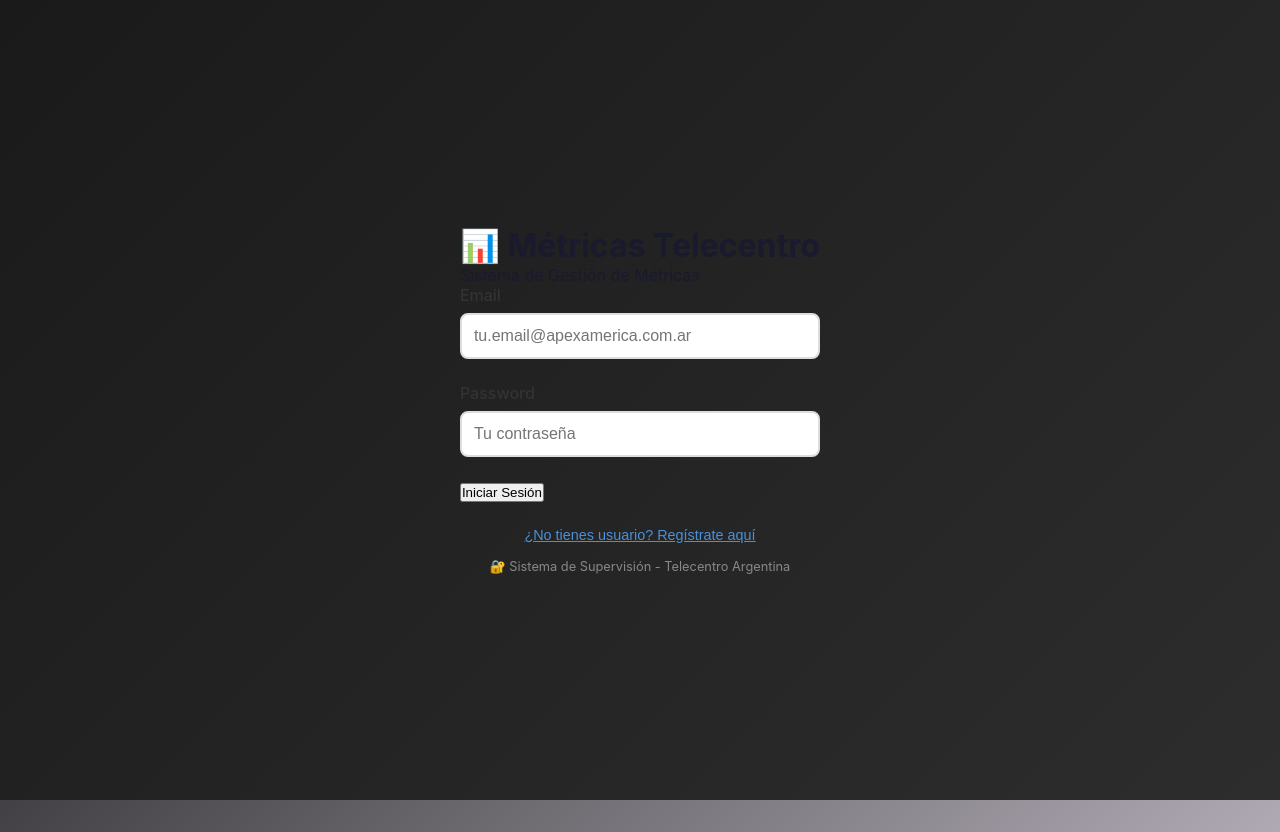
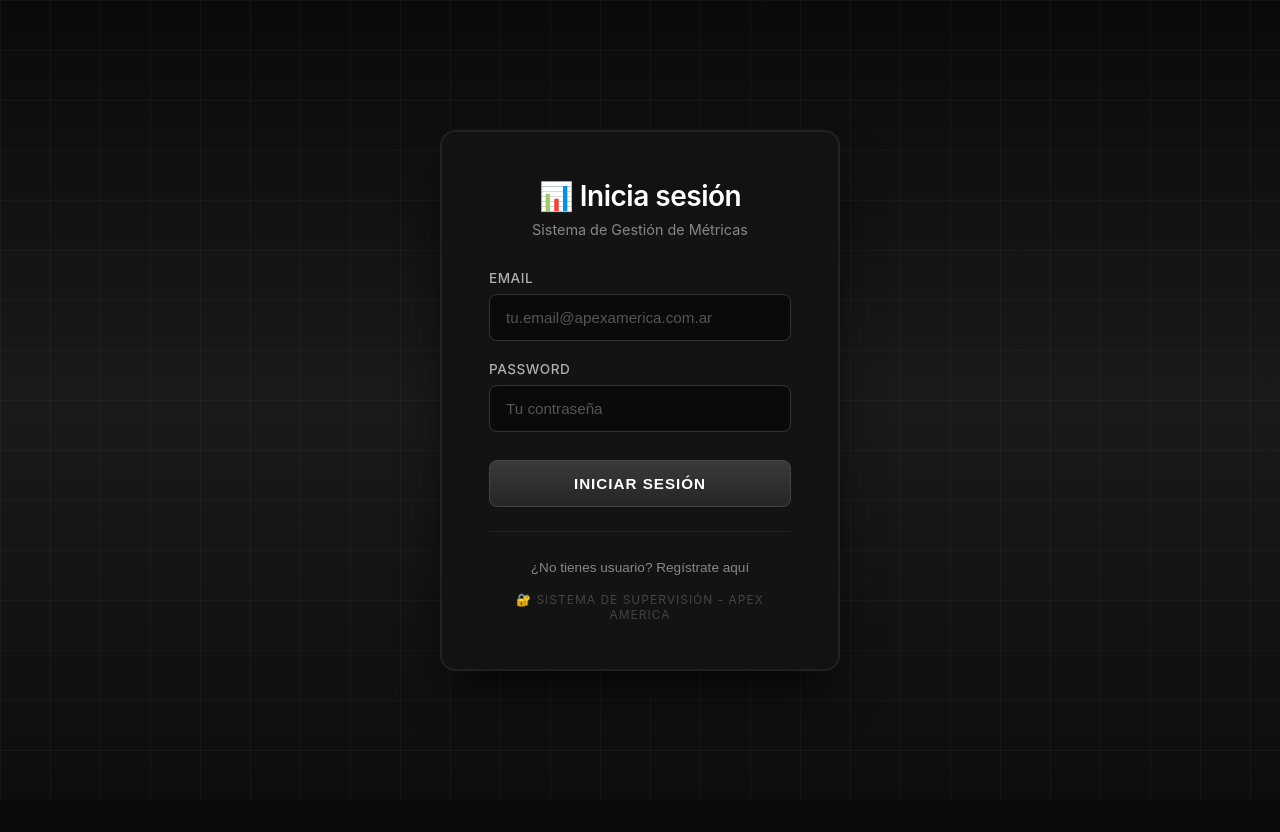
Before and after one commit to Arzeninho/Simulador-de-Metricas, a React (Vite) app in the folder simulador-metricas-telecentro/: page / in a window 1280 px wide. Built offline with nearby package versions, Linux system fonts and the light colour scheme.

Commit message:
Actualizo configuración API

```diff
--- a/simulador-metricas-telecentro/index.html
+++ b/simulador-metricas-telecentro/index.html
@@ -2,9 +2,9 @@
 <html lang="es">
   <head>
     <meta charset="UTF-8" />
-    <link rel="icon" type="image/svg+xml" href="/vite.svg" />
+    <link rel="icon" type="image/x-icon" href="/favicon.ico" />
     <meta name="viewport" content="width=device-width, initial-scale=1.0" />
-    <title>Simulador de Métricas - Telecentro Argentina</title>
+    <title>Simulador de Métricas - Apex America</title>
   </head>
   <body>
     <div id="root"></div>
--- a/simulador-metricas-telecentro/src/App.css
+++ b/simulador-metricas-telecentro/src/App.css
@@ -3,113 +3,363 @@
   padding-bottom: 2rem;
 }
 
-/* Login Styles */
+/* Login Styles - Dark Theme (Black/Gray) */
 .login-container {
   min-height: 100vh;
   display: flex;
   align-items: center;
   justify-content: center;
-  background: linear-gradient(135deg, #1a1a1a 0%, #2d2d2d 100%);
+  background: linear-gradient(180deg, #0a0a0a 0%, #1a1a1a 50%, #0d0d0d 100%);
+  position: relative;
+  overflow: hidden;
 }
 
-.login-card {
-  background: white;
+/* Subtle grid pattern */
+.login-container::before {
+  content: '';
+  position: absolute;
+  top: 0;
+  left: 0;
+  right: 0;
+  bottom: 0;
+  background-image:
+    linear-gradient(rgba(255, 255, 255, 0.03) 1px, transparent 1px),
+    linear-gradient(90deg, rgba(255, 255, 255, 0.03) 1px, transparent 1px);
+  background-size: 50px 50px;
+  pointer-events: none;
+}
+
+.login-box {
+  background: rgba(20, 20, 20, 0.95);
+  backdrop-filter: blur(20px);
+  -webkit-backdrop-filter: blur(20px);
+  border: 1px solid rgba(255, 255, 255, 0.08);
+  border-radius: 16px;
   padding: 3rem;
-  border-radius: 1rem;
-  box-shadow: 0 20px 60px rgba(0, 0, 0, 0.3);
   width: 100%;
   max-width: 400px;
+  box-shadow:
+    0 25px 50px -12px rgba(0, 0, 0, 0.8),
+    0 0 0 1px rgba(255, 255, 255, 0.05) inset;
+  position: relative;
+  z-index: 1;
 }
 
-.login-card h2 {
+.login-header {
   text-align: center;
-  color: #1a1a1a;
-  margin-bottom: 0.5rem;
-  font-size: 1.8rem;
-}
-
-.login-subtitle {
-  text-align: center;
-  color: #666;
   margin-bottom: 2rem;
 }
 
-.form-group {
-  margin-bottom: 1.5rem;
+.login-header h1 {
+  color: #ffffff;
+  font-size: 1.75rem;
+  font-weight: 600;
+  margin-bottom: 0.5rem;
+  letter-spacing: -0.5px;
 }
 
-.form-group label {
+.login-header p {
+  color: #888888;
+  font-size: 0.9rem;
+}
+
+.login-form .form-group {
+  margin-bottom: 1.25rem;
+}
+
+.login-form .form-group label {
   display: block;
   margin-bottom: 0.5rem;
-  color: #333;
+  color: #b0b0b0;
   font-weight: 500;
+  font-size: 0.85rem;
+  text-transform: uppercase;
+  letter-spacing: 0.5px;
 }
 
-.form-group input {
+.login-form .form-group input {
   width: 100%;
-  padding: 0.75rem;
-  border: 2px solid #ddd;
-  border-radius: 0.5rem;
-  font-size: 1rem;
-  transition: border-color 0.3s;
+  padding: 0.875rem 1rem;
+  border: 1px solid #333333;
+  border-radius: 8px;
+  background: #0a0a0a;
+  color: #ffffff;
+  font-size: 0.95rem;
+  transition: all 0.2s ease;
   box-sizing: border-box;
 }
 
-.form-group input:focus {
-  outline: none;
-  border-color: #4a90d9;
+.login-form .form-group input::placeholder {
+  color: #555555;
 }
 
-.form-group input.input-error {
-  border-color: #ff4a4a;
-  background-color: rgba(255, 74, 74, 0.1);
+.login-form .form-group input:focus {
+  outline: none;
+  border-color: #666666;
+  background: #111111;
+  box-shadow: 0 0 0 3px rgba(255, 255, 255, 0.05);
 }
 
-.error-text {
-  color: #ff4a4a;
-  font-size: 0.85rem;
-  margin-top: 0.25rem;
-  display: block;
+.btn-login {
+  width: 100%;
+  padding: 0.875rem 1.5rem;
+  background: linear-gradient(180deg, #3a3a3a 0%, #252525 100%);
+  color: #ffffff;
+  border: 1px solid #444444;
+  border-radius: 8px;
+  font-size: 0.95rem;
+  font-weight: 600;
+  cursor: pointer;
+  transition: all 0.2s ease;
+  margin-top: 0.5rem;
+  text-transform: uppercase;
+  letter-spacing: 1px;
 }
 
-.btn-primary {
-  width: 100%;
-  padding: 1rem;
-  background: linear-gradient(135deg, #4a90d9 0%, #357abd 100%);
-  color: white;
-  border: none;
-  border-radius: 0.5rem;
-  font-size: 1rem;
-  font-weight: 600;
-  cursor: pointer;
-  transition: transform 0.2s, box-shadow 0.2s;
+.btn-login:hover {
+  background: linear-gradient(180deg, #454545 0%, #2a2a2a 100%);
+  border-color: #555555;
+  transform: translateY(-1px);
+  box-shadow: 0 4px 12px rgba(0, 0, 0, 0.4);
 }
 
-.btn-primary:hover {
-  transform: translateY(-2px);
-  box-shadow: 0 4px 12px rgba(74, 144, 217, 0.4);
+.btn-login:active {
+  transform: translateY(0);
 }
 
-.btn-primary:disabled {
-  opacity: 0.6;
+.btn-login:disabled {
+  background: #1a1a1a;
+  color: #555555;
+  border-color: #333333;
   cursor: not-allowed;
   transform: none;
-}
-
-.error-message {
-  background: #fee;
-  color: #c33;
-  padding: 0.75rem;
-  border-radius: 0.5rem;
-  margin-bottom: 1rem;
-  text-align: center;
 }
 
 .login-footer {
   text-align: center;
   margin-top: 1.5rem;
-  color: #666;
+  padding-top: 1.5rem;
+  border-top: 1px solid #222222;
+}
+
+.login-footer button {
+  background: none;
+  border: none;
+  color: #888888;
+  cursor: pointer;
+  font-size: 0.85rem;
+  transition: color 0.2s ease;
+}
+
+.login-footer button:hover {
+  color: #bbbbbb;
+}
+
+.login-footer p {
+  color: #444444;
+  font-size: 0.75rem;
+  margin-top: 1rem;
+  text-transform: uppercase;
+  letter-spacing: 1px;
+}
+
+.error-message {
+  background: rgba(220, 53, 69, 0.1);
+  border: 1px solid rgba(220, 53, 69, 0.3);
+  color: #dc3545;
+  padding: 0.75rem 1rem;
+  border-radius: 8px;
+  margin-bottom: 1rem;
+  text-align: center;
+  font-size: 0.85rem;
+}
+
+/* Dashboard & Main Content - Dark Theme */
+.dashboard-container {
+  background: #0a0a0a;
+  min-height: calc(100vh - 70px);
+  padding: 1.5rem;
+}
+
+.dashboard-title {
+  color: #ffffff;
+  font-size: 1.5rem;
+  font-weight: 600;
+  margin-bottom: 1.5rem;
+}
+
+/* Cards and Containers */
+.card {
+  background: #1e1e1e;
+  border: 1px solid #333333;
+  border-radius: 12px;
+  padding: 1.5rem;
+  margin-bottom: 1rem;
+  box-shadow: 0 4px 6px rgba(0, 0, 0, 0.3);
+}
+
+.card-title {
+  color: #e0e0e0;
+  font-size: 1.1rem;
+  font-weight: 600;
+  margin-bottom: 1rem;
+  padding-bottom: 0.75rem;
+  border-bottom: 1px solid #333333;
+}
+
+/* Tables - Dark Theme */
+table {
+  width: 100%;
+  border-collapse: collapse;
+  background: #1e1e1e;
+  border-radius: 12px;
+  overflow: hidden;
+}
+
+thead {
+  background: #252525;
+}
+
+th {
+  color: #b0b0b0;
+  font-weight: 600;
+  text-transform: uppercase;
+  font-size: 0.75rem;
+  letter-spacing: 0.5px;
+  padding: 1rem;
+  text-align: left;
+  border-bottom: 2px solid #333333;
+}
+
+td {
+  color: #e0e0e0;
+  padding: 0.875rem 1rem;
+  border-bottom: 1px solid #2a2a2a;
+}
+
+tbody tr:hover {
+  background: #252525;
+}
+
+/* Header - Dark Theme */
+.header {
+  background: #0d0d0d;
+  border-bottom: 1px solid #222222;
+  padding: 1rem 1.5rem;
+}
+
+.header-title {
+  color: #ffffff;
+}
+
+/* Buttons - Dark Theme */
+.btn {
+  background: #333333;
+  color: #e0e0e0;
+  border: 1px solid #444444;
+  padding: 0.5rem 1rem;
+  border-radius: 6px;
+  cursor: pointer;
+  transition: all 0.2s ease;
   font-size: 0.9rem;
+}
+
+.btn:hover {
+  background: #404040;
+  border-color: #555555;
+}
+
+.btn-primary {
+  background: #2a2a2a;
+  border-color: #444444;
+}
+
+.btn-primary:hover {
+  background: #333333;
+}
+
+/* Form elements - Dark Theme */
+input, select, textarea {
+  background: #1a1a1a;
+  border: 1px solid #333333;
+  color: #e0e0e0;
+  padding: 0.75rem;
+  border-radius: 6px;
+  font-size: 0.95rem;
+}
+
+input:focus, select:focus, textarea:focus {
+  outline: none;
+  border-color: #555555;
+  box-shadow: 0 0 0 2px rgba(255, 255, 255, 0.05);
+}
+
+input::placeholder {
+  color: #666666;
+}
+
+/* Metric Cards - Dark Theme */
+.metric-card {
+  background: #1a1a1a;
+  border: 1px solid #2a2a2a;
+  border-radius: 10px;
+  padding: 1.25rem;
+}
+
+.metric-label {
+  color: #888888;
+  font-size: 0.8rem;
+  text-transform: uppercase;
+  letter-spacing: 0.5px;
+}
+
+.metric-value {
+  color: #ffffff;
+  font-size: 1.5rem;
+  font-weight: 600;
+}
+
+/* Modal - Dark Theme */
+.modal-overlay {
+  background: rgba(0, 0, 0, 0.8);
+}
+
+.modal-content {
+  background: #1e1e1e;
+  border: 1px solid #333333;
+  border-radius: 16px;
+}
+
+.modal-header {
+  border-bottom: 1px solid #333333;
+  padding: 1.25rem 1.5rem;
+}
+
+.modal-header h2 {
+  color: #ffffff;
+}
+
+.modal-body {
+  padding: 1.5rem;
+}
+
+/* Scrollbar - Dark Theme */
+::-webkit-scrollbar {
+  width: 8px;
+  height: 8px;
+}
+
+::-webkit-scrollbar-track {
+  background: #1a1a1a;
+}
+
+::-webkit-scrollbar-thumb {
+  background: #444444;
+  border-radius: 4px;
+}
+
+::-webkit-scrollbar-thumb:hover {
+  background: #555555;
 }
 
 .user-info {
@@ -168,7 +418,7 @@
 
 /* Header Styles */
 .header {
-  background: linear-gradient(135deg, #fefeff 0%, #e2e2e7 100%);
+  background: #0d0d0d;
   color: white;
   padding: 1.5rem 2rem;
   box-shadow: var(--shadow);
@@ -217,7 +467,7 @@
 
 .metricas-titulo {
   font-size: 1.8rem;
-  color: var(--color-dark);
+  color: #e0e0e0;
   margin-bottom: 1rem;
   font-weight: 700;
 }
@@ -252,7 +502,7 @@
 
 /* Métrica Card */
 .metrica-card {
-  background: white;
+  background: #1a1a1a;
   border-radius: 12px;
   padding: 1.5rem;
   box-shadow: var(--shadow);
@@ -300,7 +550,7 @@
 .metrica-valor .valor {
   font-size: 2.5rem;
   font-weight: 700;
-  color: var(--color-dark);
+  color: #e0e0e0;
 }
 
 .metrica-valor .unidad {
@@ -314,7 +564,7 @@
   gap: 0.5rem;
   font-size: 0.85rem;
   padding-top: 0.75rem;
-  border-top: 1px solid #e9ecef;
+  border-top: 1px solid #333333;
 }
 
 .metrica-tendencia.positiva {
@@ -331,7 +581,7 @@
 
 /* Tabla Agentes */
 .tabla-agentes-container {
-  background: #e9ecef;
+  background: #1a1a1a;
   border-radius: 12px;
   padding: 2rem;
   box-shadow: var(--shadow);
@@ -341,13 +591,14 @@
 
 .tabla-agentes-container h2 {
   margin-bottom: 1.5rem;
-  color: var(--color-dark);
+  color: #e0e0e0;
   font-size: 1.5rem;
 }
 
 .tabla-wrapper {
   overflow-x: auto;
-  background: white;
+  background: #1a1a1a;
+  border: 1px solid #333333;
   border-radius: 8px;
 }
 
@@ -377,17 +628,17 @@
 }
 
 .tabla-agentes tbody tr {
-  border-bottom: 1px solid #dee2e6;
+  border-bottom: 1px solid #333333;
   transition: background-color 0.2s ease;
-  background-color: #f8f9fa;
+  background-color: #1e1e1e;
 }
 
 .tabla-agentes tbody tr:nth-child(even) {
-  background-color: #e9ecef;
+  background-color: #252525;
 }
 
 .tabla-agentes tbody tr:hover {
-  background-color: #d3d7db;
+  background-color: #2a2a2a;
 }
 
 .tabla-agentes td {
@@ -403,7 +654,7 @@
 
 .nombre-agente {
   font-weight: 600;
-  color: var(--color-dark);
+  color: #e0e0e0;
   text-align: left;
 }
 
@@ -422,38 +673,43 @@
 }
 
 .porcentaje-badge.comercial {
-  background-color: #d4edda;
-  color: #155724;
+  background-color: #1a3d1a;
+  color: #4ade80;
 }
 
 .porcentaje-badge.retencion {
-  background-color: #fff3cd;
-  color: #856404;
+  background-color: #3d2e0a;
+  color: #fbbf24;
 }
 
 .porcentaje-badge.isn {
-  background-color: #e7d4f5;
-  color: #6f42c1;
+  background-color: #2d1f3d;
+  color: #c084fc;
 }
 
 .porcentaje-badge.epa-satisfaccion {
-  background-color: #d1ecf1;
-  color: #0c5460;
+  background-color: #0a2d33;
+  color: #22d3ee;
 }
 
 .porcentaje-badge.epa-resolucion {
-  background-color: #d4edda;
-  color: #155724;
+  background-color: #1a3d1a;
+  color: #4ade80;
 }
 
 .porcentaje-badge.epa-trato {
-  background-color: #fff3cd;
-  color: #856404;
+  background-color: #3d2e0a;
+  color: #fbbf24;
 }
 
 .porcentaje-badge.visitas {
-  background-color: #f8d7da;
-  color: #721c24;
+  background-color: #3d0a0a;
+  color: #f87171;
+}
+
+.porcentaje-badge.fcr {
+  background-color: #0a1f3d;
+  color: #60a5fa;
 }
 
 /* Estilos para Métrica Editable */
@@ -481,10 +737,11 @@
   font-size: 2rem;
   font-weight: 700;
   padding: 0.5rem;
-  border: 2px solid var(--color-primary);
+  border: 2px solid #555555;
   border-radius: 8px;
   width: 100%;
-  color: var(--color-dark);
+  color: #e0e0e0;
+  background: #1a1a1a;
 }
 
 .unidad-edicion {
@@ -531,7 +788,8 @@
 
 /* Estilos para Encuesta EPA */
 .encuesta-epa-card {
-  background: white;
+  background: #1a1a1a;
+  border: 1px solid #333333;
   border-radius: 12px;
   padding: 2rem;
   box-shadow: var(--shadow);
@@ -558,7 +816,7 @@
 
 .epa-titulo h2 {
   font-size: 1.8rem;
-  color: var(--color-dark);
+  color: #e0e0e0;
   margin: 0;
 }
 
@@ -570,7 +828,7 @@
 }
 
 .epa-indice {
-  background: linear-gradient(135deg, #f8f9fa 0%, #e9ecef 100%);
+  background: #252525;
   padding: 1.5rem;
   border-radius: 10px;
   text-align: center;
@@ -579,7 +837,7 @@
 
 .epa-indice:hover {
   transform: translateY(-3px);
-  box-shadow: 0 4px 12px rgba(0, 0, 0, 0.1);
+  box-shadow: 0 4px 12px rgba(0, 0, 0, 0.3);
 }
 
 .epa-indice.satisfaccion {
@@ -612,7 +870,7 @@
 .valor-epa .numero {
   font-size: 3rem;
   font-weight: 700;
-  color: var(--color-dark);
+  color: #e0e0e0;
 }
 
 .valor-epa .unidad {
@@ -631,11 +889,12 @@
   font-size: 2.5rem;
   font-weight: 700;
   padding: 0.5rem;
-  border: 2px solid var(--color-primary);
+  border: 2px solid #555555;
   border-radius: 8px;
   width: 120px;
   text-align: center;
-  color: var(--color-dark);
+  color: #e0e0e0;
+  background: #1a1a1a;
 }
 
 .input-group .unidad {
@@ -648,7 +907,7 @@
   gap: 1rem;
   justify-content: center;
   padding-top: 1rem;
-  border-top: 2px solid #e9ecef;
+  border-top: 2px solid #333333;
 }
 
 .btn-guardar-epa,
@@ -688,36 +947,38 @@
 
 /* Estilos para Métricas Globales */
 .metricas-globales-container {
-  background: white;
+  background: #1a1a1a;
+  border: 1px solid #333333;
   border-radius: 12px;
-  padding: 2rem;
+  padding: 1rem;
   box-shadow: var(--shadow);
   margin-bottom: 2rem;
+  overflow-x: auto;
 }
 
 .metricas-globales-header h2 {
   font-size: 1.8rem;
-  color: var(--color-dark);
+  color: #e0e0e0;
   margin-bottom: 1.5rem;
   font-weight: 700;
 }
 
 .metricas-globales-grid {
   display: grid;
-  grid-template-columns: repeat(auto-fit, minmax(180px, 1fr));
-  gap: 2rem;
+  grid-template-columns: repeat(9, 1fr);
+  gap: 0.75rem;
 }
 
 .metrica-global-item {
   text-align: center;
-  padding: 1rem;
+  padding: 0.5rem;
   border-radius: 8px;
-  background: #f8f9fa;
+  background: #252525;
   transition: all 0.3s ease;
 }
 
 .metrica-global-item:hover {
-  background: #e9ecef;
+  background: #2a2a2a;
   transform: translateY(-2px);
 }
 
@@ -731,7 +992,7 @@
 }
 
 .metrica-global-icono {
-  font-size: 2.5rem;
+  font-size: 1.5rem;
 }
 
 .metrica-global-header h3 {
@@ -767,9 +1028,9 @@
 }
 
 .valor-global {
-  font-size: 2.5rem;
+  font-size: 1.5rem;
   font-weight: 700;
-  color: var(--color-dark);
+  color: #e0e0e0;
 }
 
 .unidad-global {
@@ -788,11 +1049,12 @@
   font-size: 2rem;
   font-weight: 700;
   padding: 0.5rem;
-  border: 2px solid var(--color-primary);
+  border: 2px solid #555555;
   border-radius: 8px;
   width: 100px;
   text-align: center;
-  color: var(--color-dark);
+  color: #e0e0e0;
+  background: #1a1a1a;
 }
 
 .botones-edicion-global {
@@ -837,7 +1099,8 @@
   gap: 1rem;
   margin-bottom: 2rem;
   padding: 1rem;
-  background: white;
+  background: #1a1a1a;
+  border: 1px solid #333333;
   border-radius: 12px;
   box-shadow: var(--shadow);
   justify-content: flex-end;
@@ -894,7 +1157,8 @@
 }
 
 .gestion-usuarios-modal {
-  background: white;
+  background: #1e1e1e;
+  border: 1px solid #333333;
   border-radius: 1rem;
   width: 90%;
   max-width: 700px;
@@ -908,12 +1172,12 @@
   justify-content: space-between;
   align-items: center;
   padding: 1.5rem;
-  border-bottom: 1px solid #e9ecef;
+  border-bottom: 1px solid #333333;
 }
 
 .modal-header h2 {
   margin: 0;
-  color: #1a1a1a;
+  color: #e0e0e0;
 }
 
 .btn-cerrar {
@@ -921,11 +1185,11 @@
   border: none;
   font-size: 1.5rem;
   cursor: pointer;
-  color: #666;
+  color: #888888;
 }
 
 .btn-cerrar:hover {
-  color: #333;
+  color: #e0e0e0;
 }
 
 .modal-body {
@@ -941,12 +1205,17 @@
 .tabla-usuarios td {
   padding: 1rem;
   text-align: left;
-  border-bottom: 1px solid #e9ecef;
+  border-bottom: 1px solid #333333;
 }
 
 .tabla-usuarios th {
-  background: #f8f9fa;
+  background: #252525;
   font-weight: 600;
+  color: #e0e0e0;
+}
+
+.tabla-usuarios td {
+  color: #e0e0e0;
 }
 
 .rol-badge {
@@ -957,19 +1226,19 @@
 }
 
 .rol-badge.supervisor {
-  background: #e3f2fd;
-  color: #1565c0;
+  background: #1a2d47;
+  color: #64b5f6;
 }
 
 .rol-badge.agente {
-  background: #e8f5e9;
-  color: #2e7d32;
+  background: #1a2d1a;
+  color: #81c784;
 }
 
 .btn-eliminar {
-  background: #fee;
-  border: 1px solid #fcc;
-  color: #c33;
+  background: #2d0a0a;
+  border: 1px solid #5c1a1a;
+  color: #f87171;
   padding: 0.5rem 1rem;
   border-radius: 0.5rem;
   cursor: pointer;
@@ -977,7 +1246,7 @@
 }
 
 .btn-eliminar:hover {
-  background: #fdd;
+  background: #3d0f0f;
 }
 
 .form-crear-usuario {
@@ -988,7 +1257,7 @@
 .form-crear-usuario h3 {
   text-align: center;
   margin-bottom: 1.5rem;
-  color: #1a1a1a;
+  color: #e0e0e0;
 }
 
 .botones-formulario {
--- a/simulador-metricas-telecentro/src/components/Header.jsx
+++ b/simulador-metricas-telecentro/src/components/Header.jsx
@@ -6,7 +6,7 @@ const Header = ({ usuario, onLogout, onOpenGestionUsuarios }) => {
       <div className="header-content">
         <div className="logo-section">
           <h1>📊 Simulador de Métricas</h1>
-          <p className="subtitle">Telecentro Argentina - Soporte Técnico</p>
+          <p className="subtitle">Apex America - Soporte Técnico</p>
         </div>
         <div className="header-info">
           <div className="user-info">
--- a/simulador-metricas-telecentro/src/components/Login.jsx
+++ b/simulador-metricas-telecentro/src/components/Login.jsx
@@ -26,7 +26,7 @@ const Login = ({ onLogin, onSwitchToRegistro }) => {
     <div className="login-container">
       <div className="login-box">
         <div className="login-header">
-          <h1>📊 Métricas Telecentro</h1>
+          <h1>📊 Inicia sesión </h1>
           <p>Sistema de Gestión de Métricas</p>
         </div>
 
@@ -66,18 +66,11 @@ const Login = ({ onLogin, onSwitchToRegistro }) => {
           <button
             type="button"
             onClick={onSwitchToRegistro}
-            style={{
-              background: 'none',
-              border: 'none',
-              color: '#4a90d9',
-              cursor: 'pointer',
-              textDecoration: 'underline',
-              fontSize: '0.9rem'
-            }}
+            className="link-button"
           >
             ¿No tienes usuario? Regístrate aquí
           </button>
-          <p style={{ marginTop: '1rem', fontSize: '0.8rem', color: '#888' }}>🔐 Sistema de Supervisión - Telecentro Argentina</p>
+          <p>🔐 Sistema de Supervisión - Apex America</p>
         </div>
       </div>
     </div>
--- a/simulador-metricas-telecentro/src/index.css
+++ b/simulador-metricas-telecentro/src/index.css
@@ -5,17 +5,22 @@
 }
 
 :root {
-  --color-primary: #0066cc;
-  --color-secondary: #00a8e8;
+  --color-primary: #4a4a4a;
+  --color-secondary: #666666;
   --color-success: #28a745;
   --color-warning: #ffc107;
   --color-danger: #dc3545;
   --color-info: #17a2b8;
-  --color-dark: #1a1a2e;
-  --color-light: #f8f9fa;
-  --color-gray: #6c757d;
-  --shadow: 0 2px 8px rgba(0, 0, 0, 0.1);
-  --shadow-hover: 0 4px 16px rgba(0, 0, 0, 0.15);
+  --color-dark: #0a0a0a;
+  --color-light: #e0e0e0;
+  --color-gray: #888888;
+  --color-bg: #121212;
+  --color-bg-secondary: #1e1e1e;
+  --color-border: #333333;
+  --color-text: #e0e0e0;
+  --color-text-secondary: #888888;
+  --shadow: 0 2px 8px rgba(0, 0, 0, 0.3);
+  --shadow-hover: 0 4px 16px rgba(0, 0, 0, 0.4);
 }
 
 body {
@@ -24,9 +29,9 @@ body {
     sans-serif;
   -webkit-font-smoothing: antialiased;
   -moz-osx-font-smoothing: grayscale;
-  background: linear-gradient(135deg, #000000 0%, #a59faae3 100%);
+  background: #0a0a0a;
   min-height: 100vh;
-  color: var(--color-dark);
+  color: #e0e0e0;
 }
 
 #root {
```
Also changed, not shown: simulador-metricas-telecentro/src/components/Dashboard.jsx (+18 -13 lines), simulador-metricas-telecentro/src/components/MetricasGlobales.jsx (+5 -4 lines), simulador-metricas-telecentro/src/components/TablaAgentes.jsx (+16 -12 lines), simulador-metricas-telecentro/public/vite.svg (deleted), 1 other file (tests, documents, lock files or other folders).
